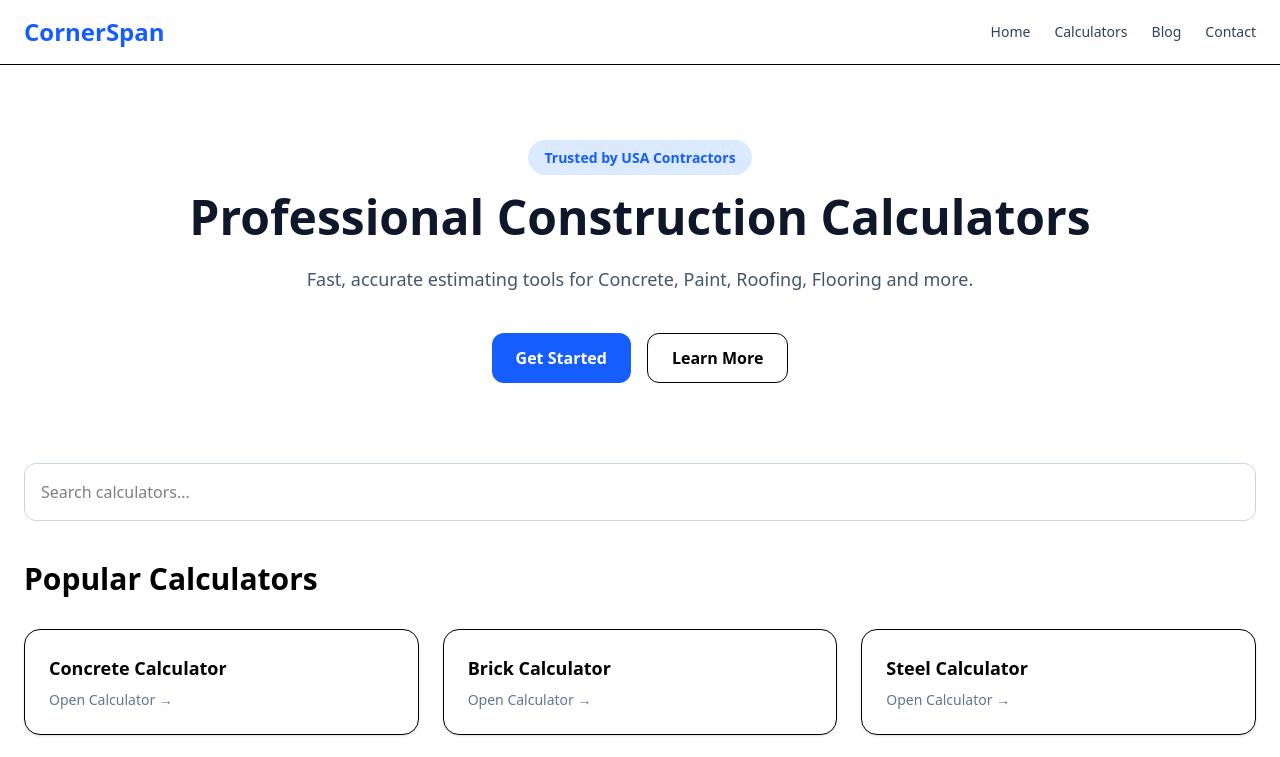
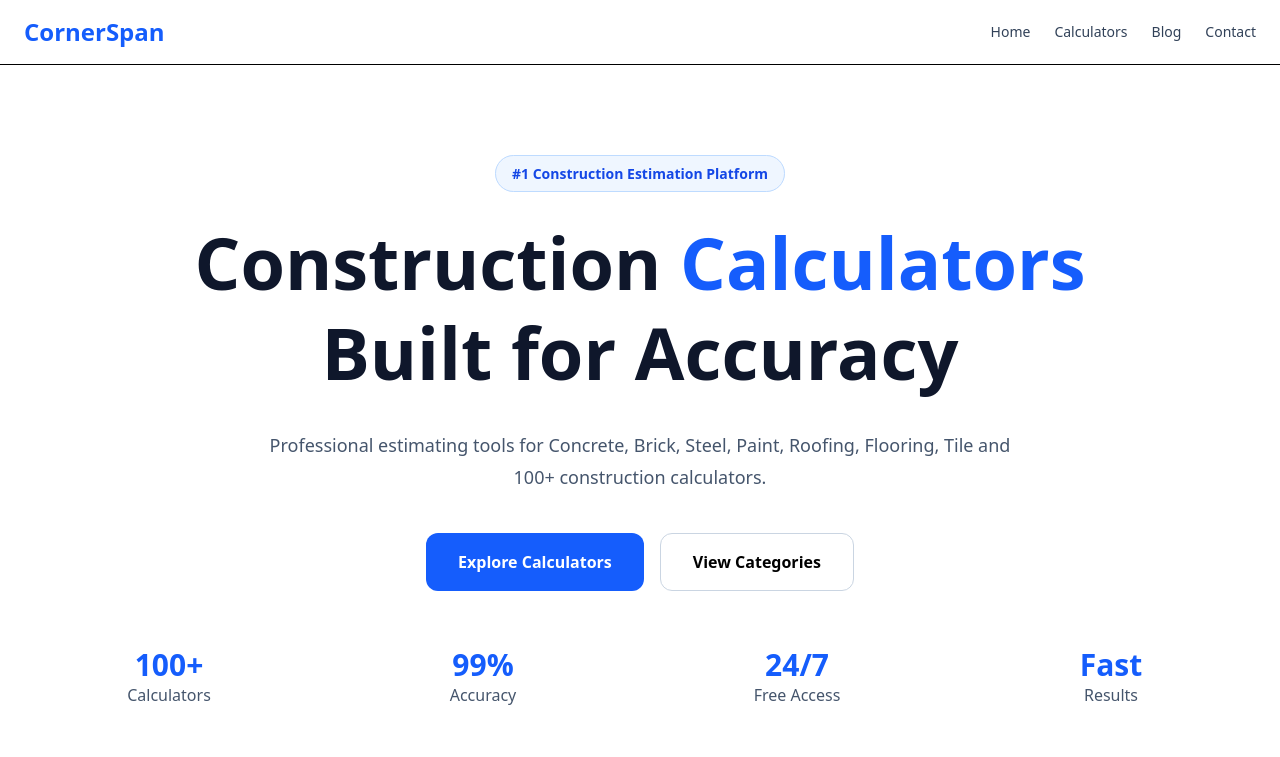
Before and after one commit to km7max-cmd/cornerspan, a Next.js app: page / in a window 1280 px wide. Shown: the top 757 px of the page. Built offline with nearby package versions, Linux system fonts and the light colour scheme.

Commit message:
Refactor Hero component with updated content and layout
Updated the Hero component to enhance the layout and content, including changes to headings, buttons, and additional statistics.

```diff
--- a/components/Hero.tsx
+++ b/components/Hero.tsx
@@ -1,27 +1,53 @@
 export default function Hero() {
   return (
-    <section className="mx-auto max-w-7xl px-6 py-20 text-center">
-      <span className="rounded-full bg-blue-100 px-4 py-2 text-sm font-semibold text-blue-600">
-        Trusted by USA Contractors
+    <section className="mx-auto max-w-7xl px-6 py-24 text-center">
+      <span className="rounded-full border border-blue-200 bg-blue-50 px-4 py-2 text-sm font-semibold text-blue-700">
+        #1 Construction Estimation Platform
       </span>
 
-      <h1 className="mt-6 text-5xl font-extrabold text-slate-900">
-        Professional Construction Calculators
+      <h1 className="mx-auto mt-8 max-w-5xl text-5xl font-extrabold leading-tight text-slate-900 md:text-7xl">
+        Construction
+        <span className="text-blue-600"> Calculators</span>
+        <br />
+        Built for Accuracy
       </h1>
 
-      <p className="mx-auto mt-6 max-w-2xl text-lg text-slate-600">
-        Fast, accurate estimating tools for Concrete, Paint, Roofing,
-        Flooring and more.
+      <p className="mx-auto mt-8 max-w-3xl text-lg leading-8 text-slate-600">
+        Professional estimating tools for Concrete, Brick, Steel,
+        Paint, Roofing, Flooring, Tile and 100+ construction
+        calculators.
       </p>
 
-      <div className="mt-10 flex justify-center gap-4">
-        <button className="rounded-xl bg-blue-600 px-6 py-3 font-semibold text-white hover:bg-blue-700">
-          Get Started
+      <div className="mt-10 flex flex-col justify-center gap-4 sm:flex-row">
+        <button className="rounded-xl bg-blue-600 px-8 py-4 font-semibold text-white transition hover:bg-blue-700">
+          Explore Calculators
         </button>
 
-        <button className="rounded-xl border px-6 py-3 font-semibold hover:bg-slate-100">
-          Learn More
+        <button className="rounded-xl border border-slate-300 px-8 py-4 font-semibold transition hover:bg-slate-100">
+          View Categories
         </button>
+      </div>
+
+      <div className="mt-14 grid grid-cols-2 gap-6 md:grid-cols-4">
+        <div>
+          <h3 className="text-3xl font-bold text-blue-600">100+</h3>
+          <p className="text-slate-600">Calculators</p>
+        </div>
+
+        <div>
+          <h3 className="text-3xl font-bold text-blue-600">99%</h3>
+          <p className="text-slate-600">Accuracy</p>
+        </div>
+
+        <div>
+          <h3 className="text-3xl font-bold text-blue-600">24/7</h3>
+          <p className="text-slate-600">Free Access</p>
+        </div>
+
+        <div>
+          <h3 className="text-3xl font-bold text-blue-600">Fast</h3>
+          <p className="text-slate-600">Results</p>
+        </div>
       </div>
     </section>
   );
```
